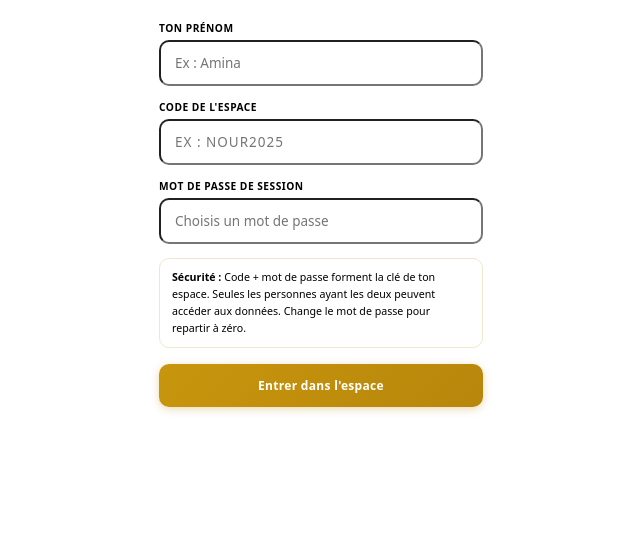
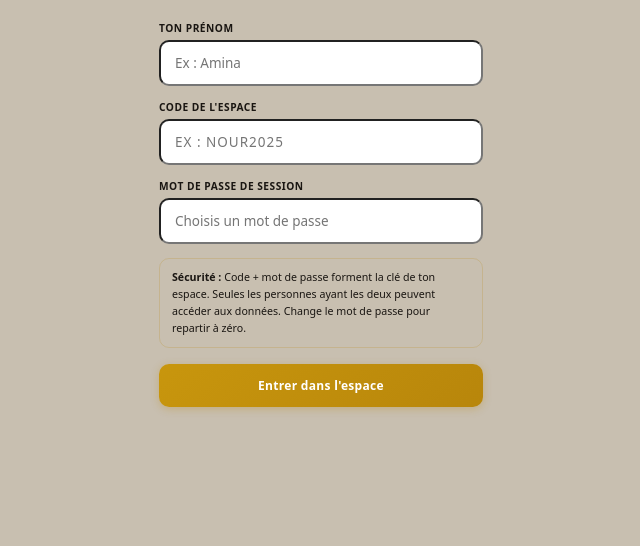
Before and after one commit to kiaflower/ramadan, a plain HTML site: page index.html in a window 1280 px wide. Shown: the part 254-800 px from the top of the page, without its empty margins (319-959 px from the left). Drawn offline with Linux system fonts and the light colour scheme; a script that the page names is missing.

Commit message:
Change background and text color in index.html

```diff
--- a/index.html
+++ b/index.html
@@ -30,8 +30,8 @@
 height: 100%;
 overflow: hidden;
 font-family: ‘Plus Jakarta Sans’, system-ui, -apple-system, sans-serif;
-background: var(–bg);
-color: var(–text);
+background: #c8bfb0;
+color: #1a1612;
 font-size: 15px;
 -webkit-text-size-adjust: 100%;
 text-size-adjust: 100%;
@@ -42,7 +42,7 @@
 ::-webkit-scrollbar-thumb { background: var(–border2); border-radius: 4px; }
 
 /* ── APP SHELL ── */
-#app { height: 100vh; display: flex; flex-direction: column; background: var(–bg); }
+#app { height: 100vh; display: flex; flex-direction: column; background: #c8bfb0; }
 
 /* ── LOGIN ── */
 #login-screen {
```
